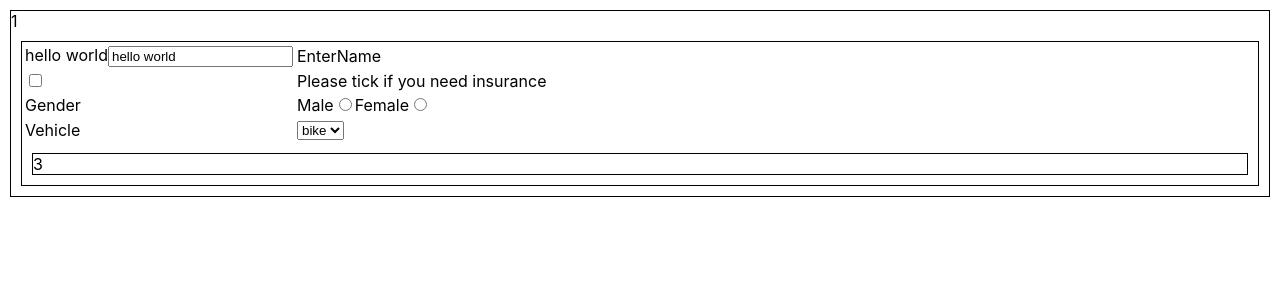
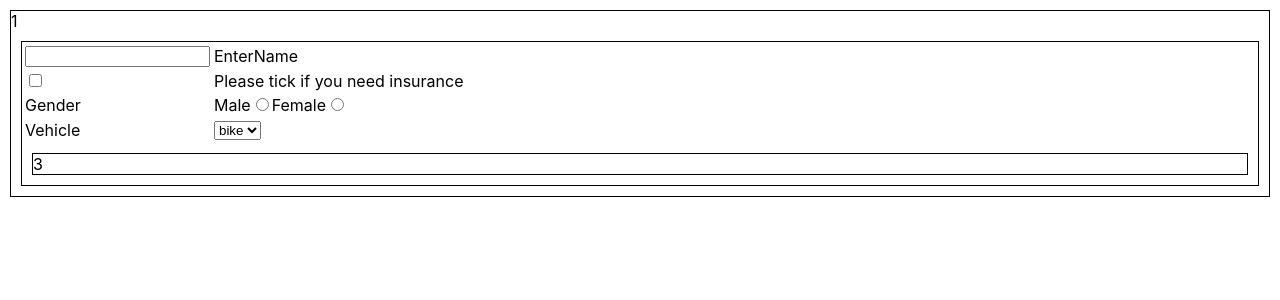
Before and after one commit to pkmaneri/my-application, a React (Create React App) app: page / in a window 1280 px wide. Shown: the top 300 px of the page. Built offline with nearby package versions, Linux system fonts and the light colour scheme.

Commit message:
swaped input field

```diff
--- a/src/input/InputText.js
+++ b/src/input/InputText.js
@@ -1,18 +1,17 @@
 import React from "react"
-export default class InputText extends React.Component{
-    state = {inputValue: 'hello world'};
-     handleInputText(e){
-         this.setState({
-             inputValue : e.target.value
-         })
+export default class InputText extends React.Component {
+    state = { inputValue: "" };
+    handleInputText(e) {
+        this.setState({
+            inputValue: e.target.value
+        })
     }
 
-    render(){
-        return(
+    render() {
+        return (
             <>
-            {this.state.inputValue}
-            <input type="text" onChange={this.handleInputText.bind(this)} value={this.state.inputValue}></input>
-        </>
+                <input type="text" onChange={this.handleInputText.bind(this)} value={this.state.inputValue}></input>
+            </>
         )
     }
 }
```
